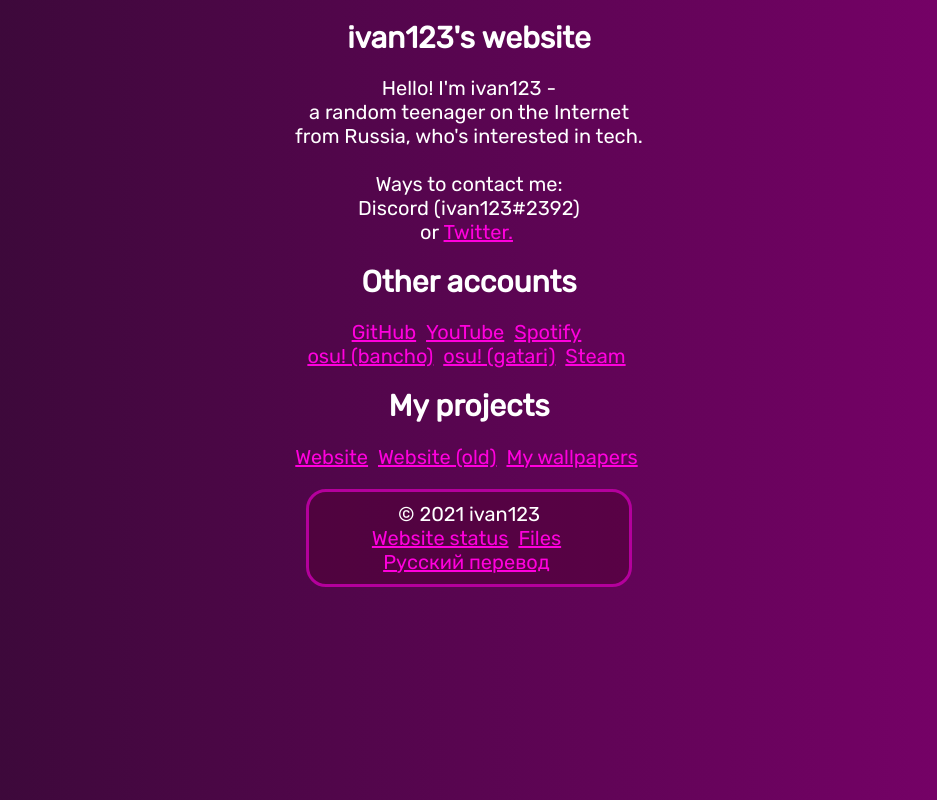
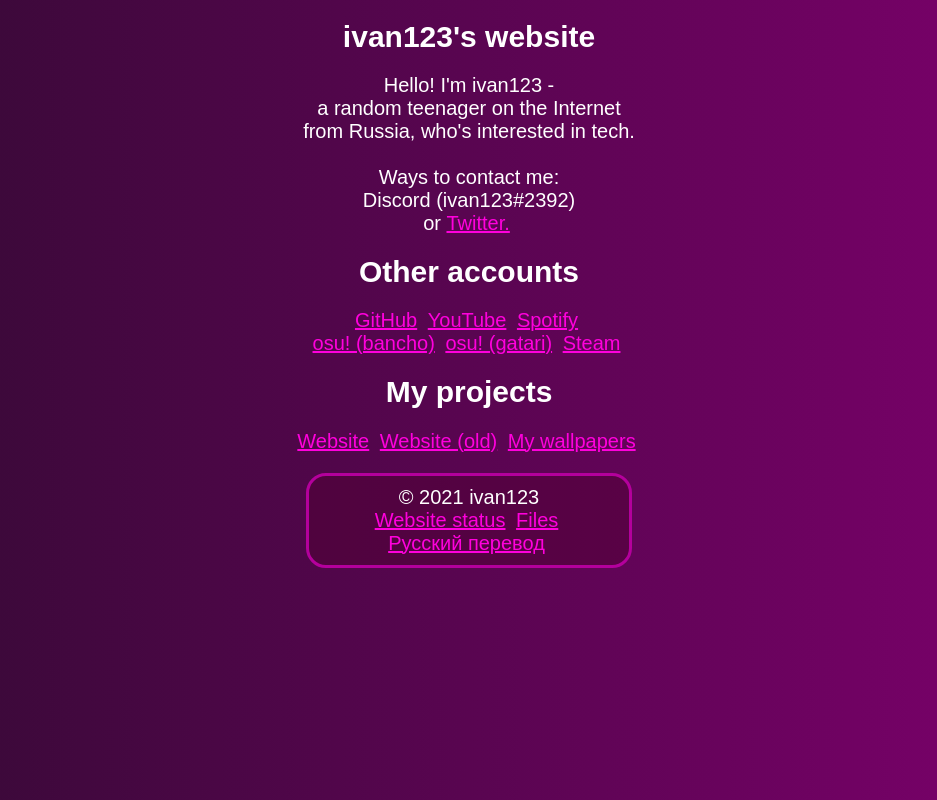
Before and after one commit to Shea7TDM/ivan123s-website-2.0, a plain HTML site: page index.html in a window 1280 px wide. Shown: the whole page, without its empty margins (171-1108 px from the left). Drawn offline with Linux system fonts and the light colour scheme.

Commit message:
the optimizations.

```diff
--- a/index.html
+++ b/index.html
@@ -1,15 +1,15 @@
 <!DOCTYPE html>
 <html lang="en">
 <head>
+    <link rel="stylesheet" type="text/css" href="styles.css">
+    <link rel="icon" type="image/webp" href="favicon.webp">
     <meta charset="utf-8">
-	<link rel="icon" type="image/png" href="favicon.png">
 	<meta name="description" content="my website">
 	<meta name="keywords" content="ivan123">
     <meta name="viewport" content="width=device-width, initial-scale=1.0">
 </head>
 <title>ivan123's website</title>
 <body>
-
 	<div>
 		<h1>ivan123's website</h1>
 		<p>Hello! I'm ivan123 - <br>a random teenager on the Internet <br>from Russia, who's interested in tech.</p><br>
@@ -33,6 +33,5 @@
         <a href="../files">Files</a>
         <a href="index-ru.html">Русский перевод</a>
     </footer>
-    <link rel="stylesheet" type="text/css" href="styles.css">
 </body>
 </html>
--- a/styles.css
+++ b/styles.css
@@ -8,12 +8,7 @@ body {
 	background-origin:initial;
 	background-repeat:no-repeat;
     background-image: linear-gradient(to right, #330a33, #7f006e);
-	font-family: "Rubik";
-}
-
-@font-face {
-	font-family: 'Rubik';
-	src: url('font.ttf');
+	font-family: Arial, sans-serif;
 	font-weight: normal;
 	font-style: normal;
 	font-display: swap;
@@ -22,7 +17,6 @@ body {
 div {
 	padding-bottom: 20px;
    }
-
 
 h1 {
 	font-size: 30px;
```
Also changed, not shown: 404.html (+2 -2 lines), index-ru.html (+3 -3 lines), favicon.png (deleted), favicon.webp (added), font.ttf (deleted).
